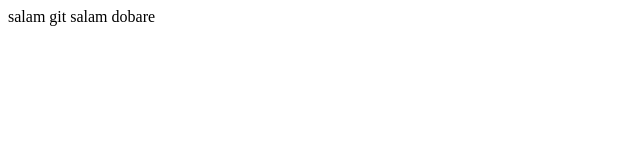
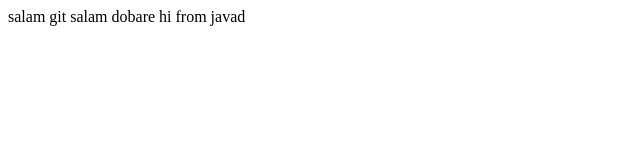
Before and after one commit to Mohamadreza-jabarzade/test, a plain HTML site: page index.html in a window 1280 px wide. Shown: the whole page, without its empty margins (0-640 px from the left). Drawn offline with Linux system fonts and the light colour scheme.

Commit message:
im javad and hi to proj

```diff
--- a/index.html
+++ b/index.html
@@ -8,5 +8,6 @@
 <body>
     salam git
     salam dobare
+    hi from javad
 </body>
 </html>
```
